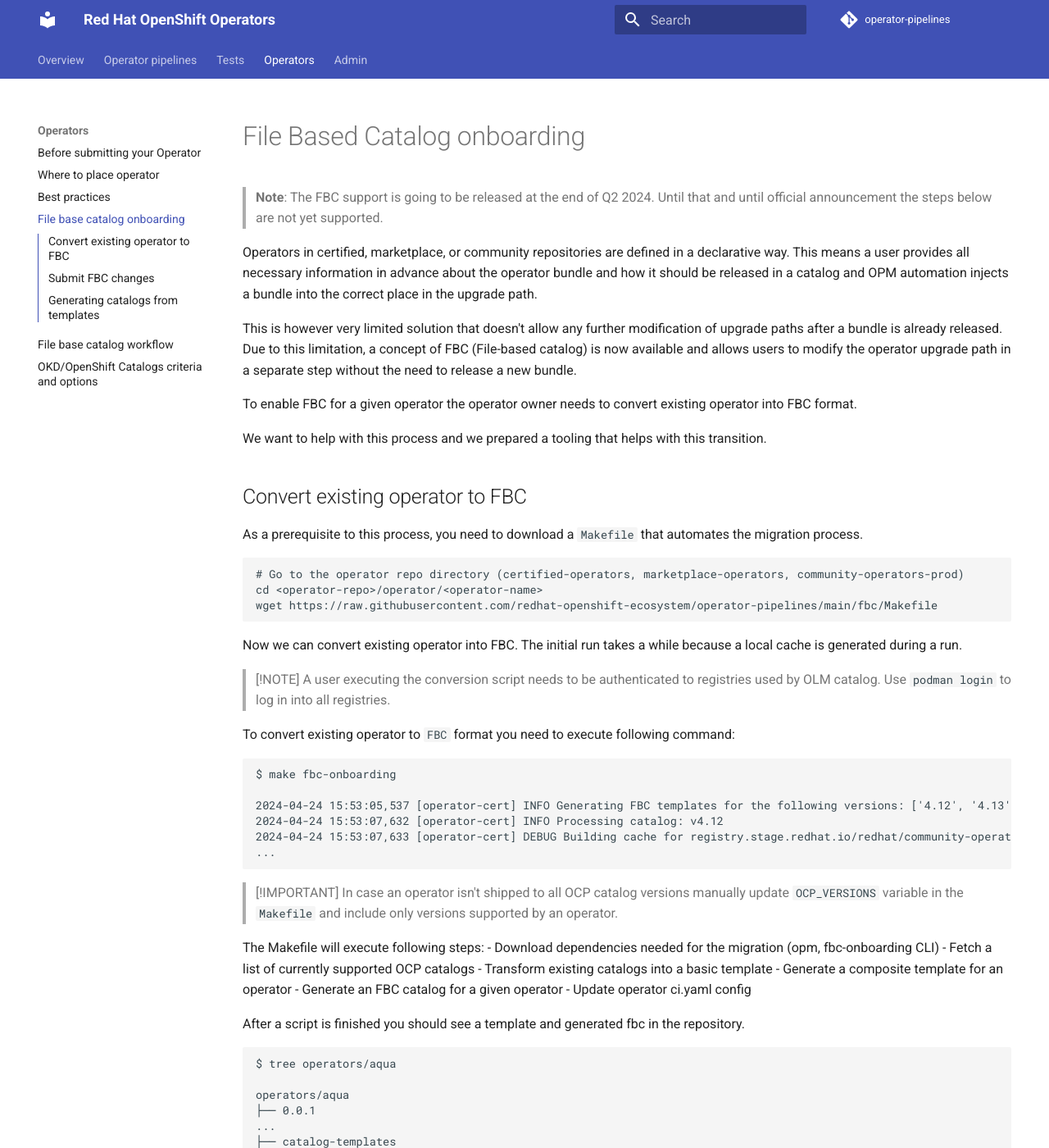
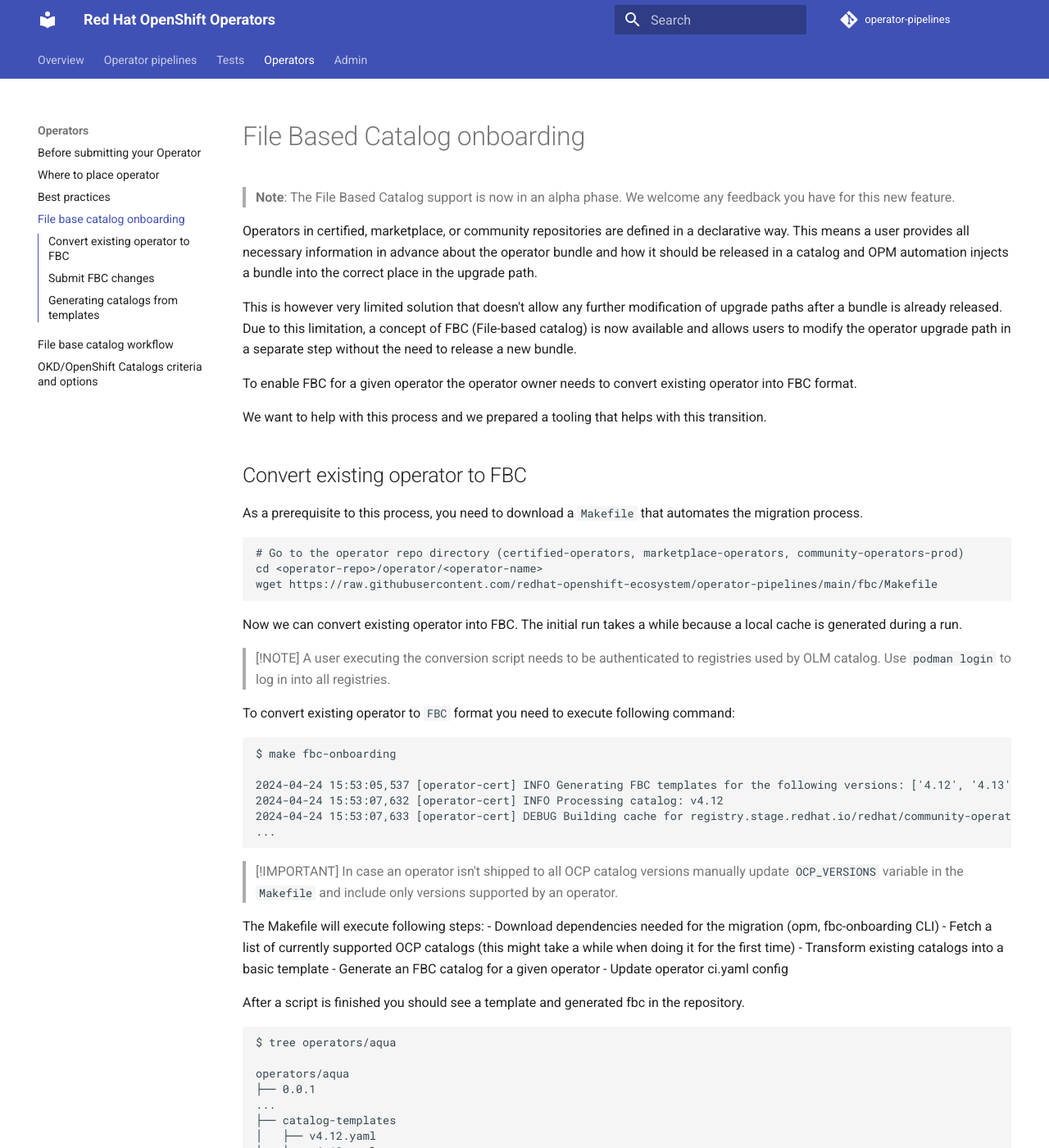
Before and after one commit to redhat-openshift-ecosystem/operator-pipelines, an MkDocs documentation site: the page built from docs/users/fbc_onboarding.md, in a window 1280 px wide and 1400 px high. Shown: the whole window at 82% size. Built offline with MkDocs 1.6.1 and Material for MkDocs 9.7.7, drawn with Linux system fonts in a browser that asks for light colours; comment, search, counter and statistics services are not loaded.

Commit message:
Update fbc_onboarding.md
composite reference removed & others

```diff
--- a/docs/users/fbc_onboarding.md
+++ b/docs/users/fbc_onboarding.md
@@ -1,6 +1,6 @@
 # File Based Catalog onboarding
 
-> **Note**: The FBC support is going to be released at the end of Q2 2024. Until that and until official announcement the steps below are not yet supported.
+> **Note**: The File Based Catalog support is now in an alpha phase. We welcome any feedback you have for this new feature.
 
 Operators in certified, marketplace, or community repositories are defined in a declarative way.
 This means a user provides all necessary information in advance about the operator bundle and how it
@@ -51,9 +51,8 @@
 
 The Makefile will execute following steps:
  - Download dependencies needed for the migration (opm, fbc-onboarding CLI)
- - Fetch a list of currently supported OCP catalogs
+ - Fetch a list of currently supported OCP catalogs (this might take a while when doing it for the first time)
  - Transform existing catalogs into a basic template
- - Generate a composite template for an operator
  - Generate an FBC catalog for a given operator
  - Update operator ci.yaml config
 
```
